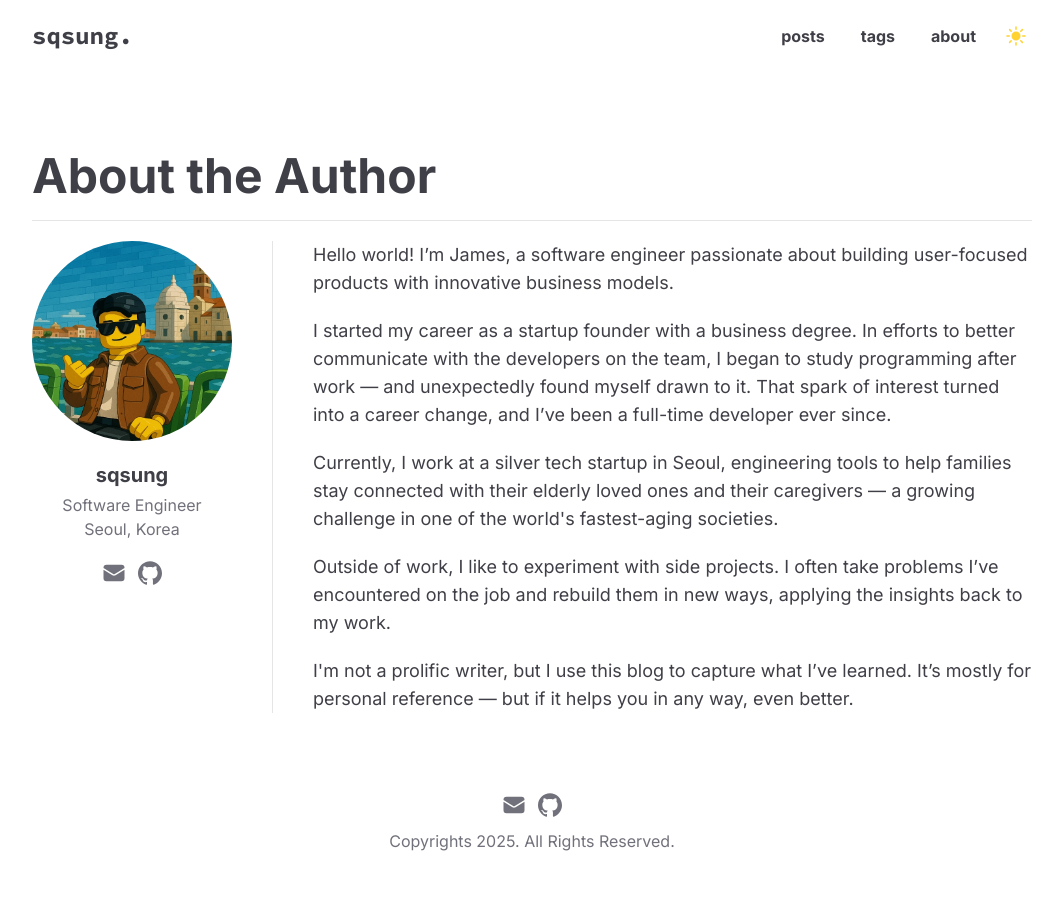
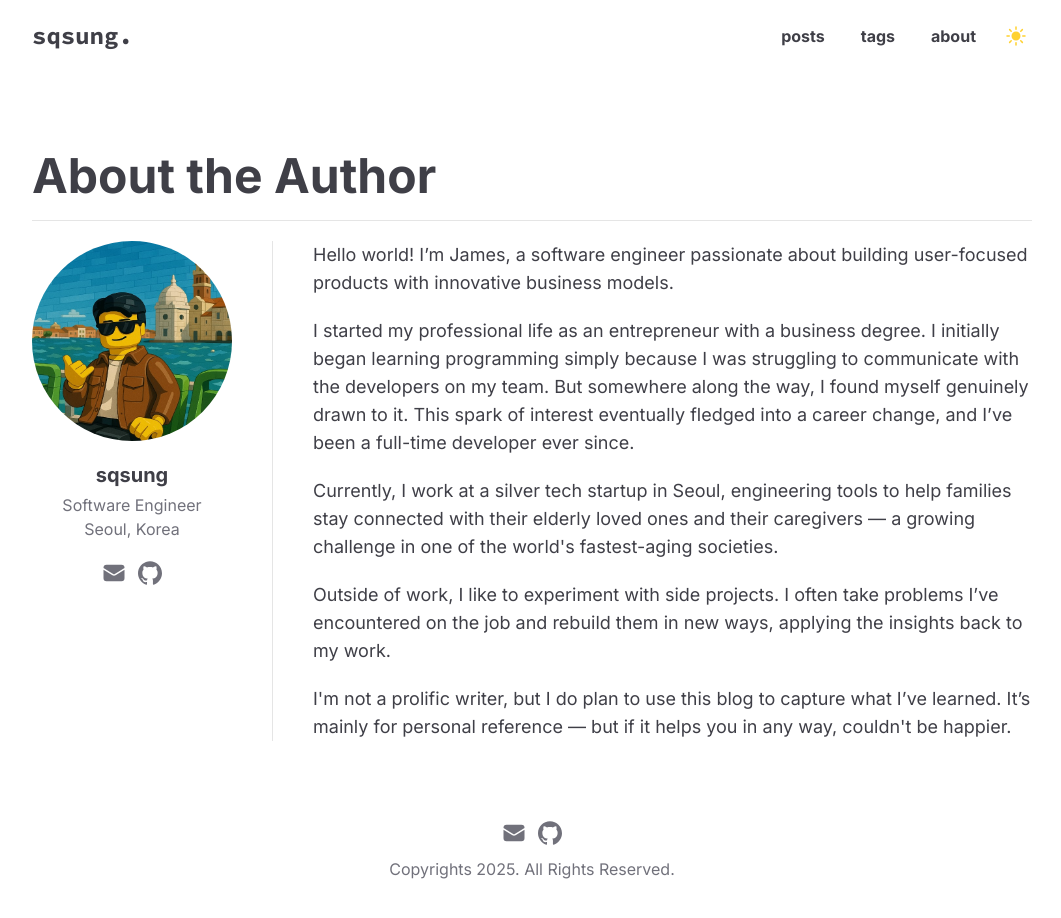
Before and after one commit to sqsung/blog, a Next.js app: page /about in a window 1280 px wide. Shown: the top 918 px of the page, without its empty margins (108-1169 px from the left). Before the commit the page ends 893 px from the top, so only its background shows below. Built offline with nearby package versions, Linux system fonts and the light colour scheme.

Commit message:
Update biography

```diff
--- a/src/contents/bio/bio.mdx
+++ b/src/contents/bio/bio.mdx
@@ -1,9 +1,12 @@
 Hello world! I’m James, a software engineer passionate about building user-focused products with innovative business models.
 
-I started my career as a startup founder with a business degree. In efforts to better communicate with the developers on the team, I began to study programming after work — and unexpectedly found myself drawn to it. That spark of interest turned into a career change, and I’ve been a full-time developer ever since.
+I started my professional life as an entrepreneur with a business degree.
+I initially began learning programming simply because I was struggling to communicate with the developers on my team.
+But somewhere along the way, I found myself genuinely drawn to it.
+This spark of interest eventually fledged into a career change, and I’ve been a full-time developer ever since.
 
 Currently, I work at a silver tech startup in Seoul, engineering tools to help families stay connected with their elderly loved ones and their caregivers — a growing challenge in one of the world's fastest-aging societies.
 
 Outside of work, I like to experiment with side projects. I often take problems I’ve encountered on the job and rebuild them in new ways, applying the insights back to my work.
 
-I'm not a prolific writer, but I use this blog to capture what I’ve learned. It’s mostly for personal reference — but if it helps you in any way, even better.
+I'm not a prolific writer, but I do plan to use this blog to capture what I’ve learned. It’s mainly for personal reference — but if it helps you in any way, couldn't be happier.
```
